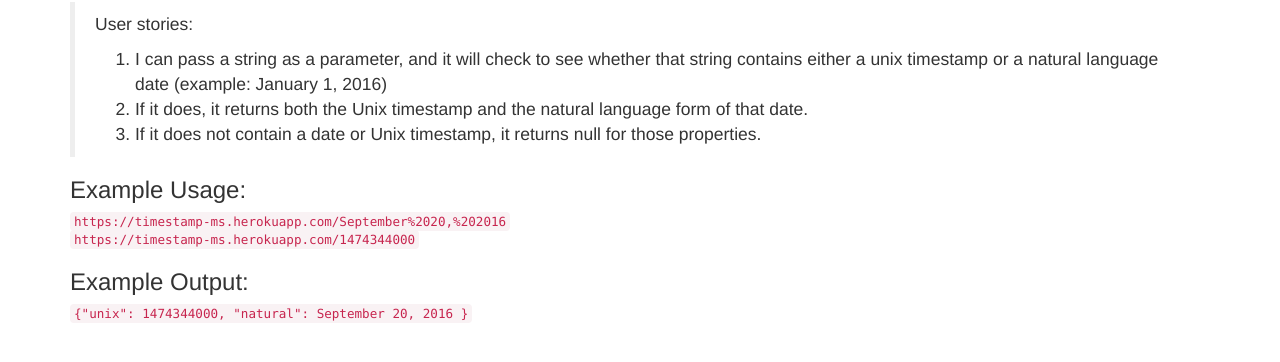
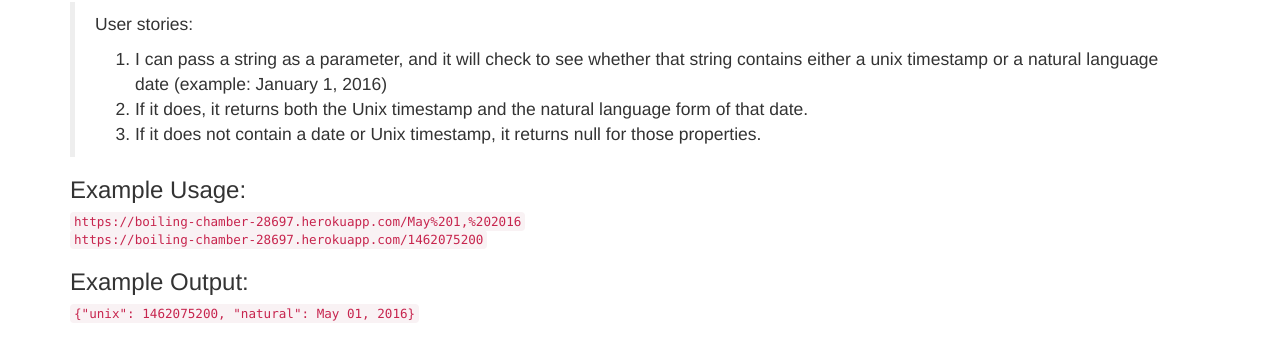
Before and after one commit to hutchisonk/timestamp-microservice, a website: page index.html in a window 1280 px wide. Shown: the part 68-430 px from the top of the page. Drawn offline with nearby package versions, Linux system fonts and the light colour scheme.

Commit message:
updated heroku address in examples

```diff
--- a/index.html
+++ b/index.html
@@ -28,11 +28,11 @@
         </ol>
      </blockquote>
      <h3>Example Usage:</h3>
-     <code>https://timestamp-ms.herokuapp.com/September%2020,%202016</code>
+     <code>https://boiling-chamber-28697.herokuapp.com/May%201,%202016</code>
      <br>
-     <code>https://timestamp-ms.herokuapp.com/1474344000</code>
+     <code>https://boiling-chamber-28697.herokuapp.com/1462075200</code>
      <h3>Example Output:</h3>
-     <code>{"unix": 1474344000, "natural": September 20, 2016 }</code>
+     <code>{"unix": 1462075200, "natural": May 01, 2016}</code>
     </div>
 
 </body>
```
